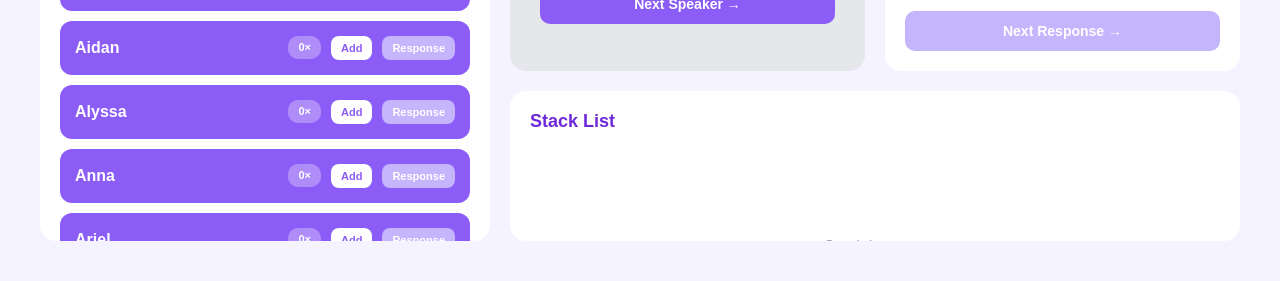
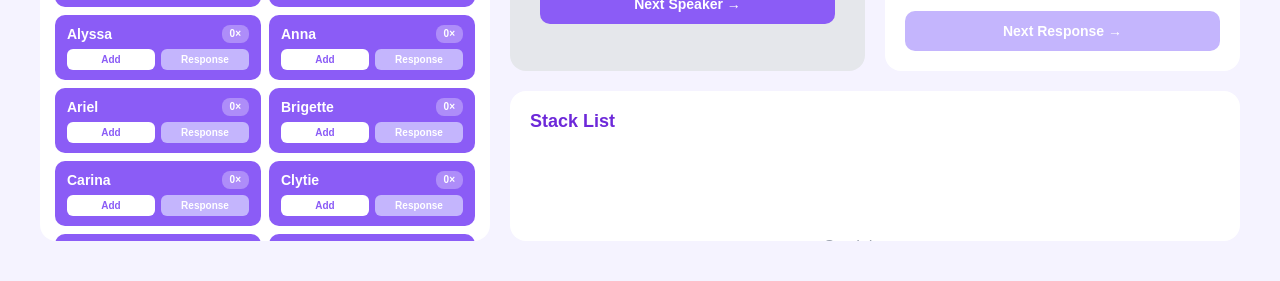
Before and after one commit to snigdhapodugu/8csc-stack, a plain HTML site: page index.html in a window 1280 px wide. Shown: the part 519-800 px from the top of the page. Drawn offline with Linux system fonts and the light colour scheme.

Commit message:
Updated members list

```diff
--- a/index.html
+++ b/index.html
@@ -67,19 +67,20 @@
         .sidebar {
             background: white;
             border-radius: 16px;
-            padding: 20px;
+            padding: 15px;
             overflow-y: auto;
+            max-height: calc(100vh - 200px);
         }
 
         .sidebar h2 {
             font-size: 18px;
-            margin-bottom: 15px;
+            margin-bottom: 10px;
             color: #6D28D9;
             font-weight: 600;
         }
 
         .member-filter {
-            margin-bottom: 15px;
+            margin-bottom: 10px;
         }
 
         .member-filter select {
@@ -106,21 +107,21 @@
         }
 
         .member-list {
-            display: flex;
-            flex-direction: column;
-            gap: 10px;
+            display: grid;
+            grid-template-columns: 1fr 1fr;
+            gap: 8px;
         }
 
         .member-card {
             background: #8B5CF6;
             color: white;
-            padding: 15px 15px;
-            border-radius: 12px;
+            padding: 10px 12px;
+            border-radius: 10px;
             display: flex;
-            justify-content: space-between;
-            align-items: center;
+            flex-direction: column;
+            gap: 6px;
             transition: all 0.3s ease;
-            min-height: 50px;
+            min-height: auto;
         }
 
         .member-card:hover {
@@ -130,14 +131,15 @@
         .member-info {
             display: flex;
             align-items: center;
-            gap: 16px;
+            justify-content: space-between;
+            gap: 8px;
             flex: 1;
             min-width: 0;
         }
 
         .member-name {
             font-weight: 600;
-            font-size: 16px;
+            font-size: 14px;
             flex: 1;
             min-width: 0;
             word-wrap: break-word;
@@ -145,9 +147,9 @@
 
         .speak-count-badge {
             background: rgba(255, 255, 255, 0.3);
-            padding: 6px 10px;
-            border-radius: 10px;
-            font-size: 11px;
+            padding: 4px 8px;
+            border-radius: 8px;
+            font-size: 10px;
             font-weight: 600;
             flex-shrink: 0;
             line-height: 1;
@@ -160,21 +162,22 @@
 
         .member-actions {
             display: flex;
-            gap: 10px;
+            gap: 6px;
             align-items: center;
             flex-shrink: 0;
-            margin-left: 10px;
+            width: 100%;
         }
 
         .btn-small {
-            padding: 6px 10px;
+            padding: 5px 8px;
             border: none;
-            border-radius: 8px;
-            font-size: 11px;
+            border-radius: 6px;
+            font-size: 10px;
             font-weight: 600;
             cursor: pointer;
             transition: all 0.2s ease;
             white-space: nowrap;
+            flex: 1;
         }
 
         .btn-add {
@@ -627,6 +630,7 @@
 
             .sidebar {
                 order: 3;
+                max-height: none;
             }
 
             .main-content {
@@ -644,6 +648,10 @@
             .timer-container {
                 width: 100%;
                 justify-content: center;
+            }
+
+            .member-list {
+                grid-template-columns: 1fr;
             }
         }
 
```
